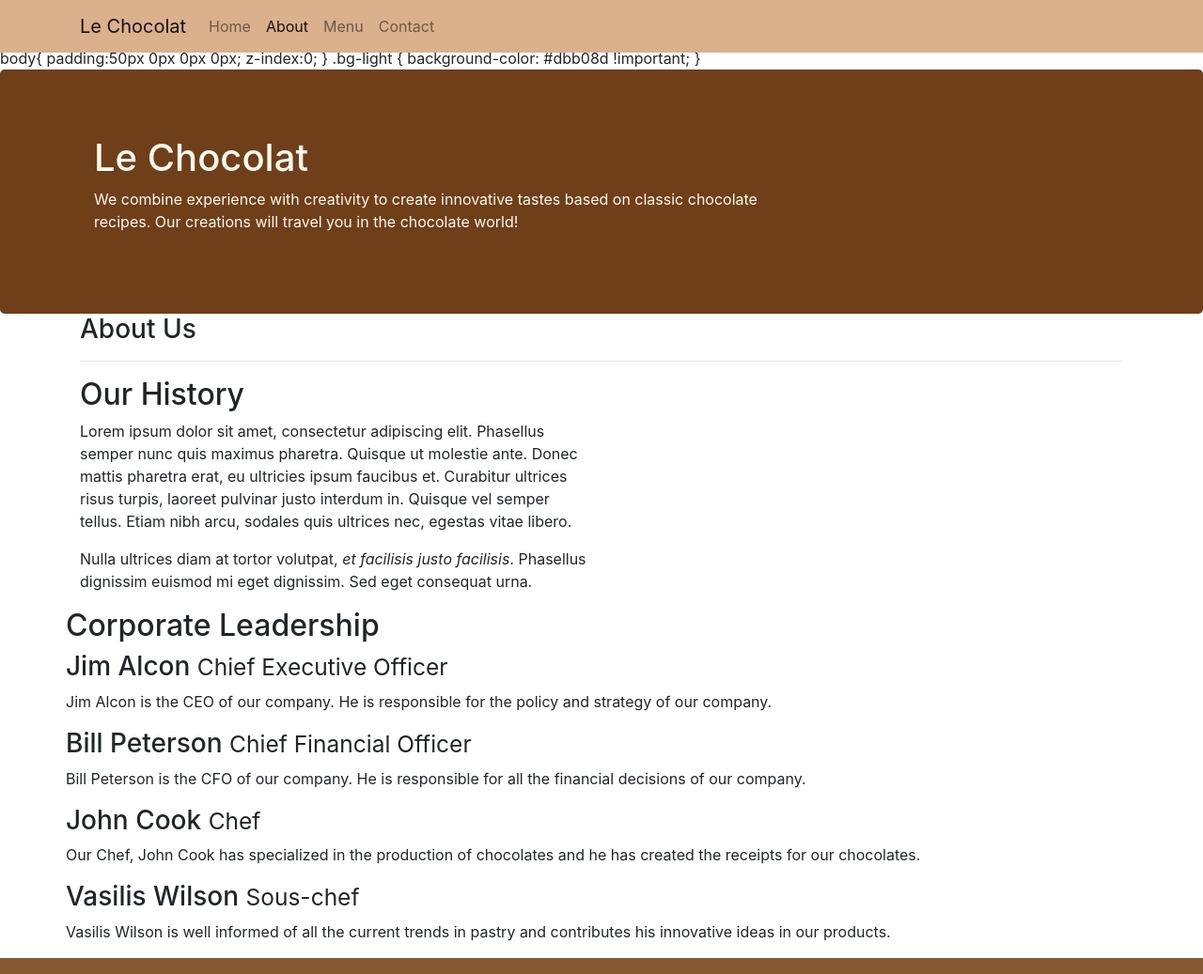
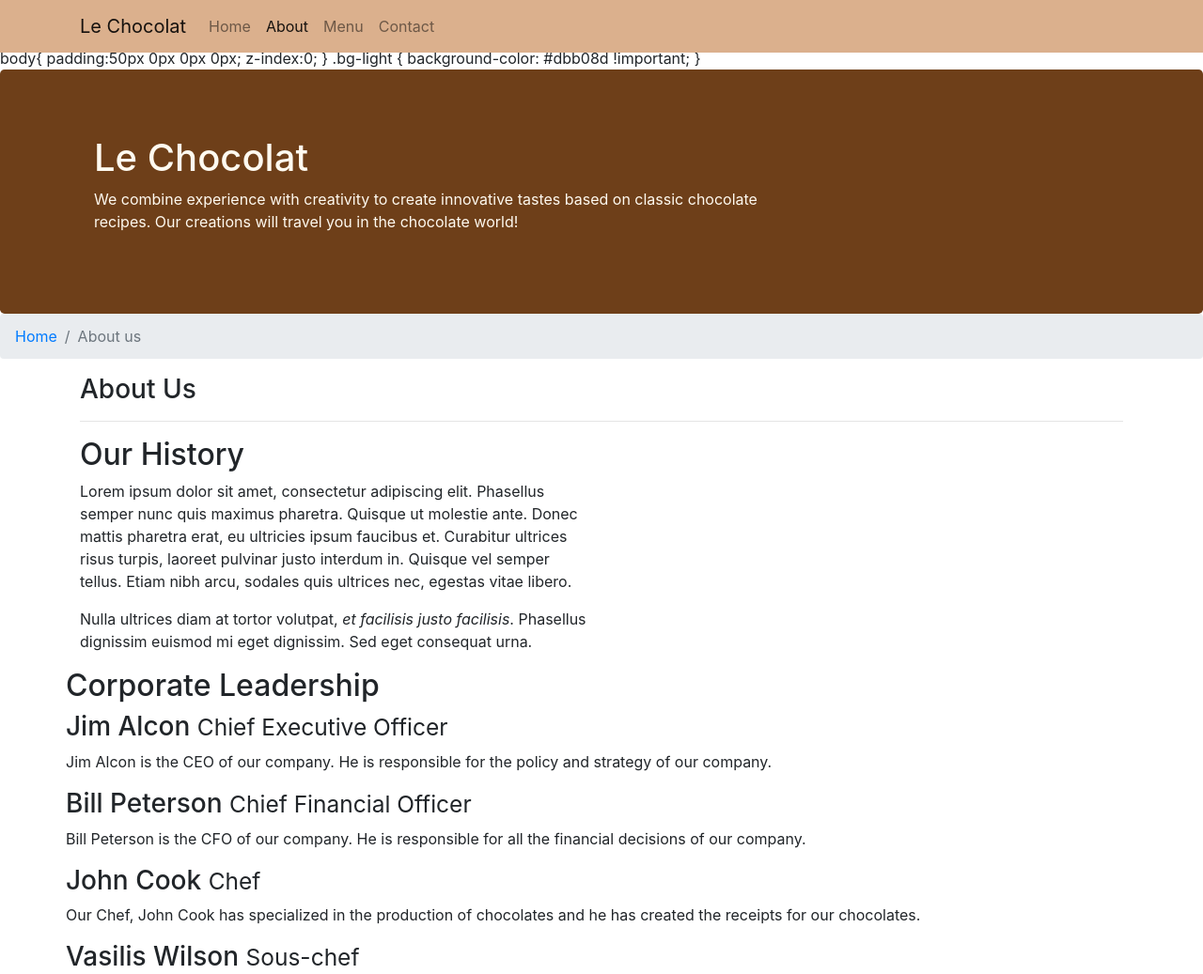
Before and after one commit to sarsour1234/leChocolat, a plain HTML site: page aboutus.html in a window 1280 px wide. Shown: the top 1037 px of the page at 94% size. Drawn offline with nearby package versions, Linux system fonts and the light colour scheme.

Commit message:
Navbar and Breadcrumbs

```diff
--- a/aboutus.html
+++ b/aboutus.html
@@ -56,6 +56,12 @@ body{
             </div>
         </div>
     </header>
+    <nav aria-label="breadcrumb">
+            <ol class="breadcrumb">
+              <li class="breadcrumb-item"><a href="./index.html">Home</a></li>
+              <li class="breadcrumb-item active" aria-current="page">About us</li>
+            </ol>
+          </nav>
 
     <div class="container">
         <div class="row">
```
